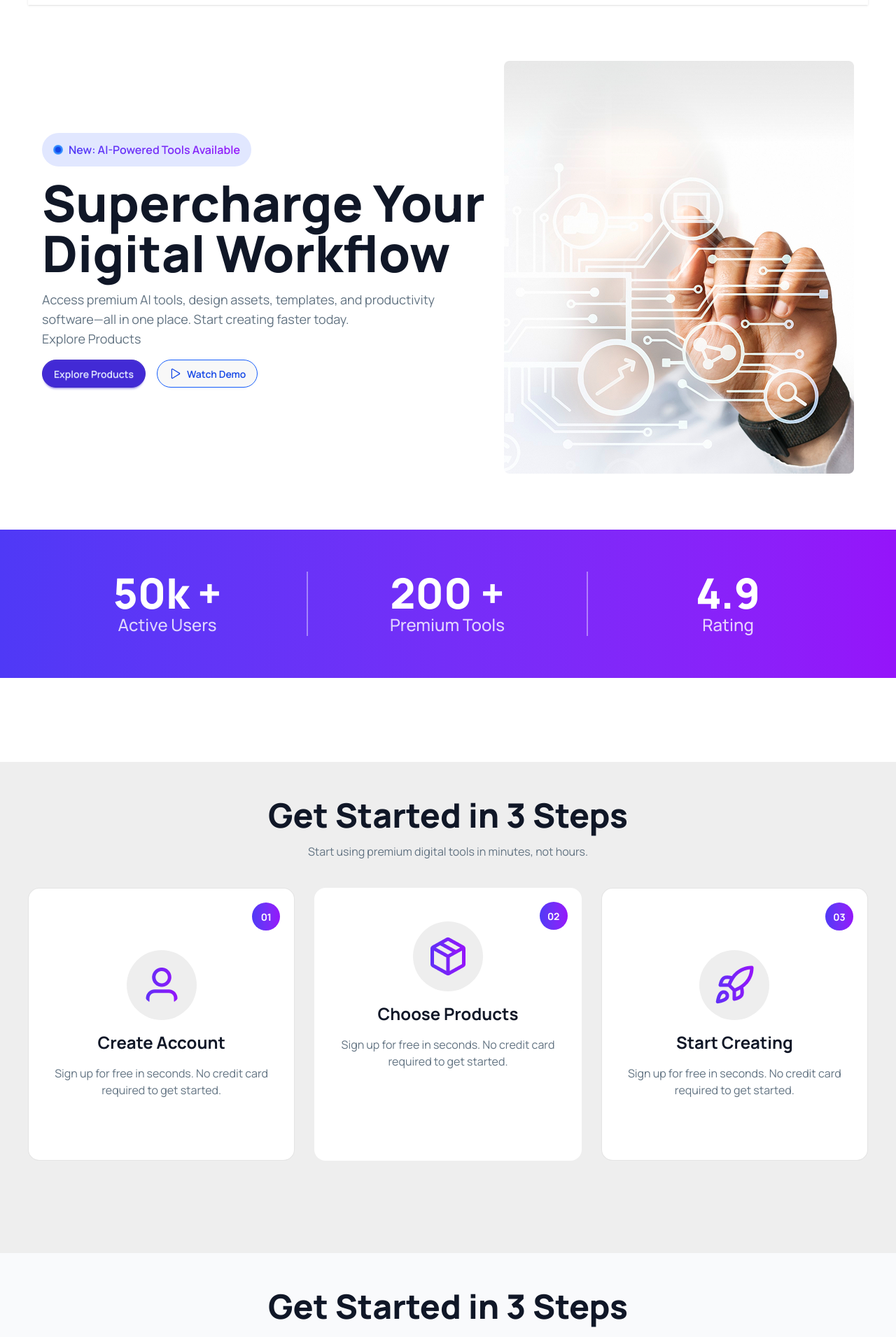
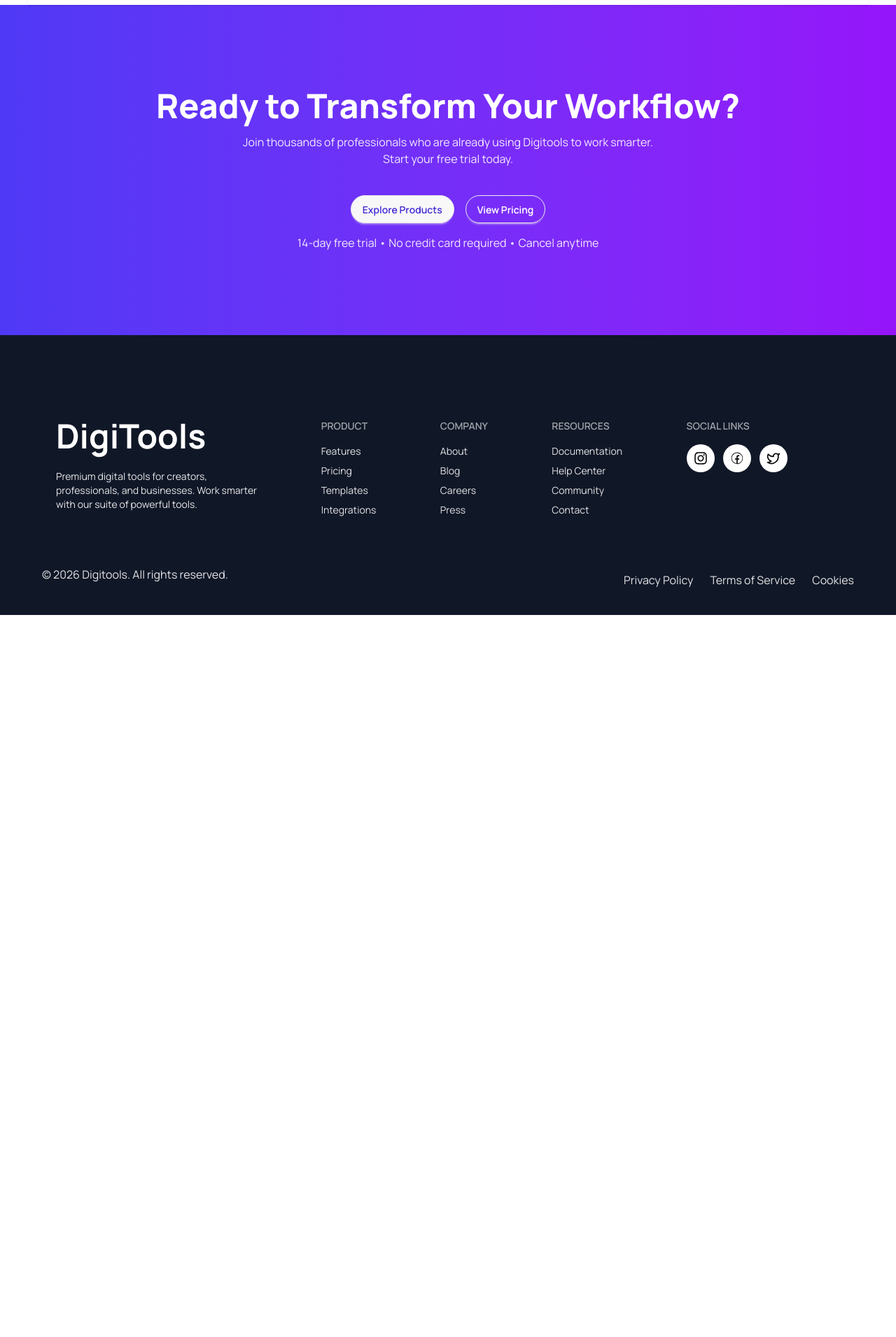
Before and after one commit to djriad157764-creator/B13-A6-DigiTools-Platform-Assignment-6, a React (Vite) app: page / in a window 1280 px wide. Shown: the part 65-1976 px from the top of the page at 70% size. After the commit the page ends 944 px from the top, so only its background shows below. Built offline with nearby package versions, Linux system fonts and the light colour scheme.

Commit message:
feat:add Optional Section fully Responsive

```diff
--- a/src/App.jsx
+++ b/src/App.jsx
@@ -1,8 +1,10 @@
 import "./App.css";
 import Banner from "./Component/Banner/Banner";
 import Footer from "./Component/Footer/Footer";
-import GetStarted from "./Component/GetStarted/GetStarted";
+import GetStartedSection from "./Component/GetStartedSection/GetStartedSection";
+
 import Navbar from "./Component/Navbar/Navbar";
+import OptionalSection from "./Component/OptionalSection/OptionalSection";
 import StatsSection from "./Component/StatsSection/StatsSection";
 import TransparentPricing from "./Component/TransparentPricing/TransparentPricing";
 
@@ -18,11 +20,12 @@ function App() {
   return (
     <>
       <Navbar />
-      <Banner />
-      <StatsSection />
-      <GetStarted />
-      <TransparentPricing planPromise={planPromise} />
-      <Footer/>
+      {/* <Banner /> */}
+      {/* <StatsSection /> */}
+      {/* <GetStartedSection /> */}
+      {/* <TransparentPricing planPromise={planPromise} /> */}
+      <OptionalSection />
+      <Footer />
     </>
   );
 }
--- a/src/Component/Banner/Banner.jsx
+++ b/src/Component/Banner/Banner.jsx
@@ -1,7 +1,6 @@
 import React from "react";
 import BannerImage from "../../assets/banner.png";
 import { IoPlayOutline } from "react-icons/io5";
-
 
 const Banner = () => {
   return (
@@ -10,9 +9,11 @@ const Banner = () => {
 
       <div className="mb-5">
         <div className="flex items-center px-4 py-3 bg-[#E1E7FF] w-fit rounded-4xl mb-4">
-          <div className="w-3.5 h-3.5 flex justify-center items-center mx-auto bg-blue-400 rounded-full mr-2">
-            <div className="w-3 h-3 flex justify-center items-center mx-auto bg-blue-500 rounded-full ">
-              <div className="w-2 h-2 flex justify-center items-center mx-auto bg-blue-700 rounded-full"></div>
+          <div className="w-3.5 h-3.5 flex justify-center items-center  bg-blue-300 rounded-full mr-2">
+            <div className="w-3 h-3 flex justify-center items-center  bg-blue-400 rounded-full ">
+              <div className="w-2 h-2 flex justify-center items-center  bg-blue-600 rounded-full">
+                <div className="w-1 h-1 flex justify-center items-center  bg-blue-900 rounded-full"></div>
+              </div>
             </div>
           </div>
           <a className="text-base font-semibold bg-gradient-to-r from-[#4F39F6] to-[#9514FA] bg-clip-text text-transparent ">
@@ -20,7 +21,7 @@ const Banner = () => {
           </a>
         </div>
         <div className="mb-4">
-          <h1 className="font-extrabold text-7xl text-[#101727]">
+          <h1 className="font-extrabold text-4xl lg:leading-20 sm:text-5xl md:text-6xl lg:text-7xl text-[#101727]">
             Supercharge Your <br className="hidden md:block" /> Digital Workflow
           </h1>
         </div>
--- a/src/Component/Footer/Footer.jsx
+++ b/src/Component/Footer/Footer.jsx
@@ -1,48 +1,69 @@
-import React from 'react';
+import React from "react";
+import { CiFacebook } from "react-icons/ci";
+import { FaInstagram } from "react-icons/fa";
+import { LuTwitter } from "react-icons/lu";
 
 const Footer = () => {
-    return (
-      <footer className="footer sm:footer-horizontal bg-[#101727] text-white p-10">
+  return (
+    <footer className="bg-[#101727]">
+      <div className="footer w-full pt-[120px] max-w-[1200px] mx-auto sm:footer-horizontal  text-white p-10">
         <aside>
-          <svg
-            width="50"
-            height="50"
-            viewBox="0 0 24 24"
-            xmlns="http://www.w3.org/2000/svg"
-            fillRule="evenodd"
-            clipRule="evenodd"
-            className="fill-current"
-          >
-            <path d="M22.672 15.226l-2.432.811.841 2.515c.33 1.019-.209 2.127-1.23 2.456-1.15.325-2.148-.321-2.463-1.226l-.84-2.518-5.013 1.677.84 2.517c.391 1.203-.434 2.542-1.831 2.542-.88 0-1.601-.564-1.86-1.314l-.842-2.516-2.431.809c-1.135.328-2.145-.317-2.463-1.229-.329-1.018.211-2.127 1.231-2.456l2.432-.809-1.621-4.823-2.432.808c-1.355.384-2.558-.59-2.558-1.839 0-.817.509-1.582 1.327-1.846l2.433-.809-.842-2.515c-.33-1.02.211-2.129 1.232-2.458 1.02-.329 2.13.209 2.461 1.229l.842 2.515 5.011-1.677-.839-2.517c-.403-1.238.484-2.553 1.843-2.553.819 0 1.585.509 1.85 1.326l.841 2.517 2.431-.81c1.02-.33 2.131.211 2.461 1.229.332 1.018-.21 2.126-1.23 2.456l-2.433.809 1.622 4.823 2.433-.809c1.242-.401 2.557.484 2.557 1.838 0 .819-.51 1.583-1.328 1.847m-8.992-6.428l-5.01 1.675 1.619 4.828 5.011-1.674-1.62-4.829z"></path>
-          </svg>
-          <p>
-            ACME Industries Ltd.
-            <br />
-            Providing reliable tech since 1992
+          <h1 className="text-2xl sm:text-3xl md:text-4xl lg:text-5xl font-bold mb-4 cursor-pointer">
+            DigiTools
+          </h1>
+          <p className="text-[#ffffffe5]">
+            Premium digital tools for creators, <br /> professionals, and
+            businesses. Work smarter <br /> with our suite of powerful tools.
           </p>
         </aside>
         <nav>
-          <h6 className="footer-title">Services</h6>
-          <a className="link link-hover">Branding</a>
-          <a className="link link-hover">Design</a>
-          <a className="link link-hover">Marketing</a>
-          <a className="link link-hover">Advertisement</a>
+          <h6 className="footer-title">Product</h6>
+          <a className="link link-hover text-[#ffffffe1]">Features</a>
+          <a className="link link-hover text-[#ffffffe1]">Pricing</a>
+          <a className="link link-hover text-[#ffffffe1]">Templates</a>
+          <a className="link link-hover text-[#ffffffe1]">Integrations</a>
         </nav>
         <nav>
           <h6 className="footer-title">Company</h6>
-          <a className="link link-hover">About us</a>
-          <a className="link link-hover">Contact</a>
-          <a className="link link-hover">Jobs</a>
-          <a className="link link-hover">Press kit</a>
+          <a className="link link-hover text-[#ffffffe1]">About</a>
+          <a className="link link-hover text-[#ffffffe1]">Blog</a>
+          <a className="link link-hover text-[#ffffffe1]">Careers</a>
+          <a className="link link-hover text-[#ffffffe1]">Press</a>
         </nav>
         <nav>
-          <h6 className="footer-title">Legal</h6>
-          <a className="link link-hover">Terms of use</a>
-          <a className="link link-hover">Privacy policy</a>
-          <a className="link link-hover">Cookie policy</a>
+          <h6 className="footer-title">Resources</h6>
+          <a className="link link-hover text-[#ffffffe1]">Documentation</a>
+          <a className="link link-hover text-[#ffffffe1]">Help Center</a>
+          <a className="link link-hover text-[#ffffffe1]">Community</a>
+          <a className="link link-hover text-[#ffffffe1]">Contact</a>
         </nav>
-      </footer>
-    );
+        <nav>
+          <h6 className="footer-title">Social Links</h6>
+          <div className="flex gap-3">
+            <span className="bg-white p-2.5 rounded-full cursor-pointer">
+              <FaInstagram className="w-5 h-5  text-black" />
+            </span>
+            <span className="bg-white p-2.5 rounded-full cursor-pointer">
+              <CiFacebook className="w-5 h-5  text-black" />
+            </span>
+            <span className="bg-white p-2.5 rounded-full cursor-pointer">
+              <LuTwitter className="w-5 h-5  text-black" />
+            </span>
+          </div>
+        </nav>
+      </div>
+      <div className="text-[#ffffffe1] md:flex px-5 text-center md:text-start  justify-between w-full max-w-[1200px] mx-auto py-[30px]">
+        <div className="mb-4">
+          <p>© 2026 Digitools. All rights reserved.</p>
+        </div>
+        <div className="flex gap-6 items-center justify-center">
+          <a>Privacy Policy</a>
+          <a>Terms of Service</a>
+          <a>Cookies</a>
+        </div>
+      </div>
+    </footer>
+  );
 };
 
 export default Footer;
--- a/src/Component/GetStarted/GetStarted.jsx
+++ b/src/Component/GetStartedSection/GetStartedSection.jsx
@@ -2,9 +2,9 @@ import UserImage from "../../assets/user.png";
 import ProductImage from "../../assets/package.png";
 import RocketImage from "../../assets/rocket.png";
 
-const GetStarted = () => {
+const GetStartedSection = () => {
   return (
-    <div className="bg-base-300 px-4 sm:px-6">
+    <div className="bg-[#F9FAFC] px-4 sm:px-6">
       <div className="py-[12px] w-full max-w-[1200px] mx-auto ">
         <div className="text-center mt-10">
           <h1 className="text-[#101727] font-extrabold text-2xl mb-4 sm:text-3xl md:text-4xl lg:text-5xl ">
@@ -17,11 +17,11 @@ const GetStarted = () => {
 
         {/* card container  */}
         <div className="grid grid-cols-1 sm:grid-cols-2 lg:grid-cols-3 gap-7 mt-10 mb-[120px]">
-          <div className="text-center relative bg-white px-6 py-[88px] rounded-2xl border border-neutral/11  hover:-translate-y-1.5 transition hover:shadow-xl  duration-300">
+          <div className="text-center relative bg-white px-6 py-[88px] rounded-2xl border border-neutral-200  hover:-translate-y-1.5 transition hover:shadow-xl  duration-300">
             <img
               className="mx-auto w-[100px] rounded-full  bg-base-300 p-5 mb-4"
               src={UserImage}
-              alt=""
+              alt="Create account illustration"
             />
             <h1 className="text-2xl font-bold text-[#101727] mb-4">
               Create Account
@@ -37,18 +37,17 @@ const GetStarted = () => {
               </h1>
             </div>
           </div>
-          <div className="text-center relative bg-white px-6 py-12 rounded-2xl transition duration-300 hover:shadow-xl hover:-translate-y-2">
+          <div className="text-center relative bg-white px-6 py-[88px] rounded-2xl border border-neutral-200  hover:-translate-y-1.5 transition hover:shadow-xl  duration-300">
             <img
               className="mx-auto w-[100px] rounded-full  bg-base-300 p-5 mb-4"
               src={ProductImage}
-              alt=""
+              alt="Choose products illustration"
             />
             <h1 className="text-2xl font-bold text-[#101727] mb-4">
               Choose Products
             </h1>
             <p className="text-[#627382]">
-              Sign up for free in seconds. No credit card required to get
-              started.
+              Browse our catalog and select the tools that fit your needs.
             </p>
 
             <div className="w-10 h-10 p-2.5 absolute top-5 right-5 bg-gradient-to-r from-[#4F39F6] to-[#9514FA] rounded-full">
@@ -57,20 +56,19 @@ const GetStarted = () => {
               </h1>
             </div>
           </div>
-          <div className="text-center relative bg-white px-6 py-[88px] rounded-2xl border border-neutral/11  hover:-translate-y-1.5 transition hover:shadow-xl  duration-300">
+          <div className="text-center relative bg-white px-6 py-[88px] rounded-2xl border border-neutral-200  hover:-translate-y-1.5 transition hover:shadow-xl  duration-300">
             <div className="w-[100px] h-[100px] mx-auto rounded-full bg-base-300 flex items-center justify-center mb-4">
               <img
                 className="w-[60px] object-contain"
                 src={RocketImage}
-                alt=""
+                alt="Start creating illustration"
               />
             </div>
             <h1 className="text-2xl font-bold mt-4 text-[#101727] mb-4">
               Start Creating
             </h1>
             <p className="text-[#627382]">
-              Sign up for free in seconds. No credit card required to get
-              started.
+              Download and start using your premium tools immediately.
             </p>
             <div className="w-10 h-10 p-2.5 absolute top-5 right-5 bg-gradient-to-r from-[#4F39F6] to-[#9514FA] rounded-full ">
               <h1 className="text-white flex text-[14px] font-bold  justify-center items-center h-full">
@@ -84,4 +82,4 @@ const GetStarted = () => {
   );
 };
 
-export default GetStarted;
+export default GetStartedSection;
--- a/src/Component/Navbar/Navbar.jsx
+++ b/src/Component/Navbar/Navbar.jsx
@@ -76,7 +76,7 @@ const Navbar = () => {
         <a className="mr-4 cursor-pointer text-base font-semibold text-[#101727]">
           Login
         </a>
-        <button className="btn btn-primary btn-sm sm:btn-md rounded-full">
+        <button className="btn btn-primary  sm:btn-md rounded-full">
           Get Started
         </button>
       </div>
--- /dev/null
+++ b/src/Component/OptionalSection/OptionalSection.jsx
@@ -0,0 +1,34 @@
+import React from "react";
+
+const OptionalSection = () => {
+  return (
+    <div className="bg-gradient-to-r from-[#4F39F6] to-[#9514FA] px-5">
+      <div className=" w-full max-w-[1200px] mx-auto text-center py-[120px]">
+        <div className="mb-10">
+          <h1 className="text-white font-extrabold text-2xl mb-4 sm:text-3xl md:text-4xl lg:text-5xl">
+            Ready to Transform Your Workflow?
+          </h1>
+          <p className="text-white/90">
+            Join thousands of professionals who are already using Digitools to
+            work smarter. <br /> Start your free trial today.
+          </p>
+        </div>
+        <div className="">
+          <div className="flex items-center justify-center gap-4">
+            <button className="btn rounded-full text-primary">
+              Explore Products
+            </button>
+            <button className="btn bg-transparent text-white rounded-full">
+              View Pricing
+            </button>
+          </div>
+          <div className="text-white/90 mt-4">
+            14-day free trial • No credit card required • Cancel anytime
+          </div>
+        </div>
+      </div>
+    </div>
+  );
+};
+
+export default OptionalSection;
--- a/src/Component/TransparentPricing/TransparentCard.jsx
+++ b/src/Component/TransparentPricing/TransparentCard.jsx
@@ -16,7 +16,7 @@ const TransparentCard = ({ cardData }) => {
             <p className={` ${!badge && "text-[#627382]"}`}>{description}</p>
           </div>
           <div className="mb-6">
-            <span className="text-[40px] font-bold">$29</span>
+            <span className="text-[40px] font-bold">${price}</span>
             <span className={` ${!badge && "text-[#627382] text-xl"}`}>
               /{interval}
             </span>
@@ -25,6 +25,7 @@ const TransparentCard = ({ cardData }) => {
           <ul className="mt-6 flex mb-6 flex-col gap-2 text-xs">
             {features.map((el, index) => (
               <li
+                key={index}
                 className={`flex  items-center gap-2 ${!badge && "text-[#627382]"}`}
               >
                 <GiCheckMark className={` ${!badge && "text-[#30B868]"}`} />
```
